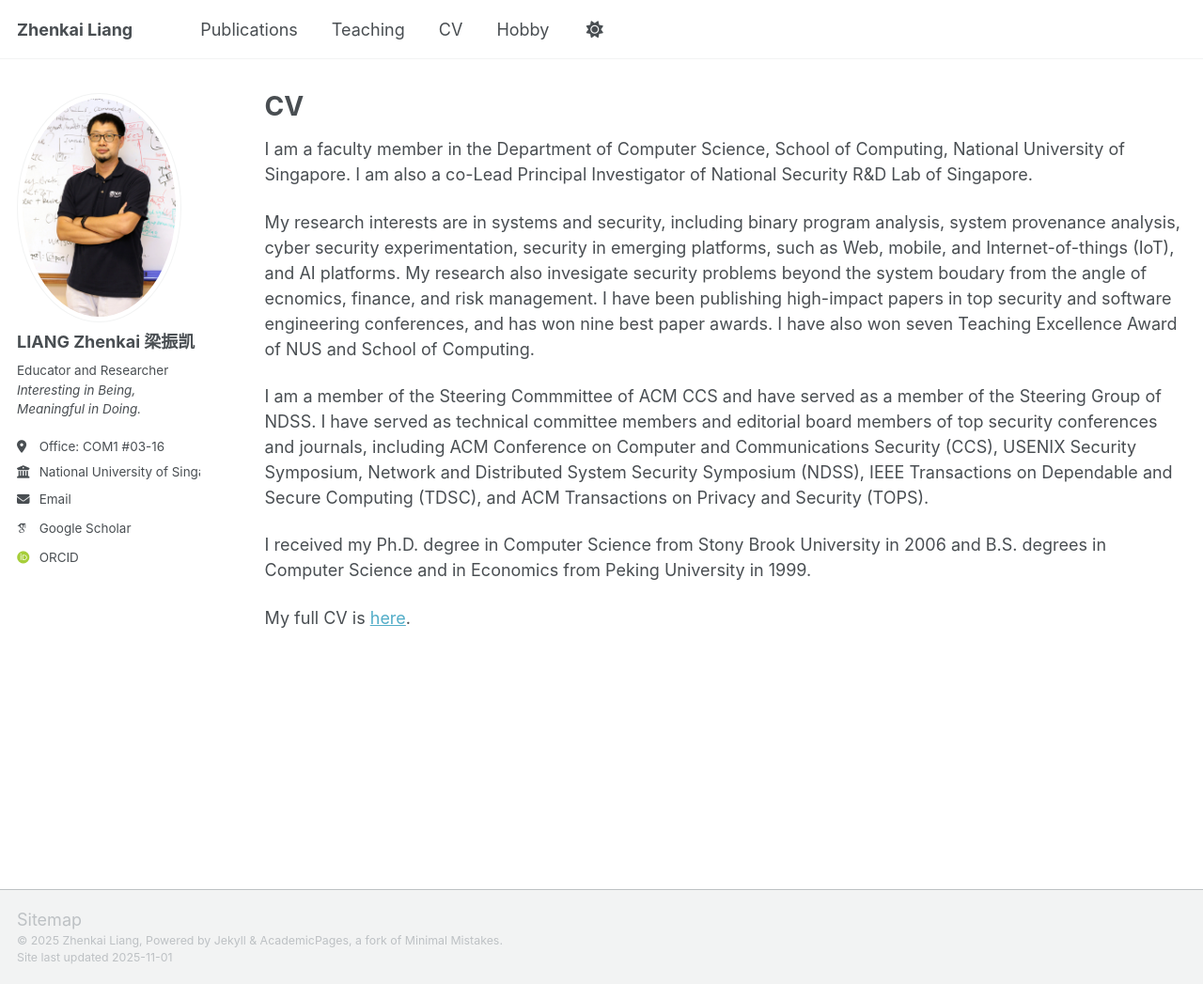
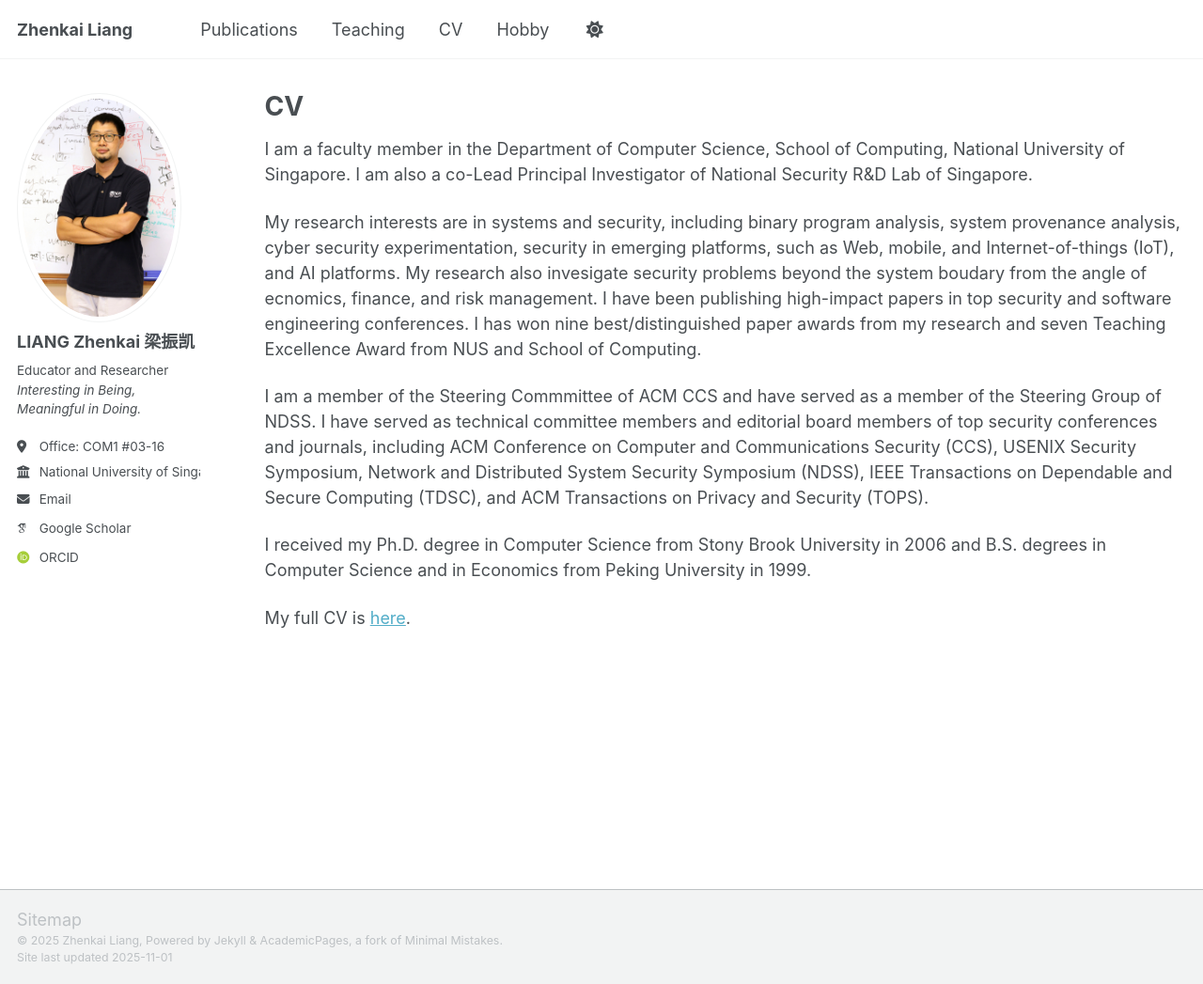
Before and after one commit to zhenkai-liang/zhenkai-liang.github.io, a Jekyll site: the page built from _pages/cv.md, in a window 1280 px wide and 1047 px high. Shown: the whole window at 94% size. Built offline with Jekyll 4.4.1, drawn with Linux system fonts in a browser that asks for light colours; some web fonts are replaced; a script that is not in the unit is left out.

Commit message:
Update cv.md

```diff
--- a/_pages/cv.md
+++ b/_pages/cv.md
@@ -9,7 +9,7 @@ redirect_from:
 
 I am a faculty member in the Department of Computer Science, School of Computing, National University of Singapore. I am also a co-Lead Principal Investigator of National Security R&D Lab of Singapore.
 
-My research interests are in systems and security, including binary program analysis, system provenance analysis, cyber security experimentation, security in emerging platforms, such as Web, mobile, and Internet-of-things (IoT), and AI platforms. My research also invesigate security problems beyond the system boudary from the angle of ecnomics, finance, and risk management. I have been publishing high-impact papers in top security and software engineering conferences, and has won nine best paper awards. I have also won seven Teaching Excellence Award of NUS and School of Computing.
+My research interests are in systems and security, including binary program analysis, system provenance analysis, cyber security experimentation, security in emerging platforms, such as Web, mobile, and Internet-of-things (IoT), and AI platforms. My research also invesigate security problems beyond the system boudary from the angle of ecnomics, finance, and risk management. I have been publishing high-impact papers in top security and software engineering conferences. I has won nine best/distinguished paper awards from my research and seven Teaching Excellence Award from NUS and School of Computing.
 
 I am a member of the Steering Commmittee of ACM CCS and have served as a member of the Steering Group of NDSS. I have served as technical committee members and editorial board members of top security conferences and journals, including ACM Conference on Computer and Communications Security (CCS), USENIX Security Symposium, Network and Distributed System Security Symposium (NDSS), IEEE Transactions on Dependable and Secure Computing (TDSC), and ACM Transactions on Privacy and Security (TOPS).
 
```
